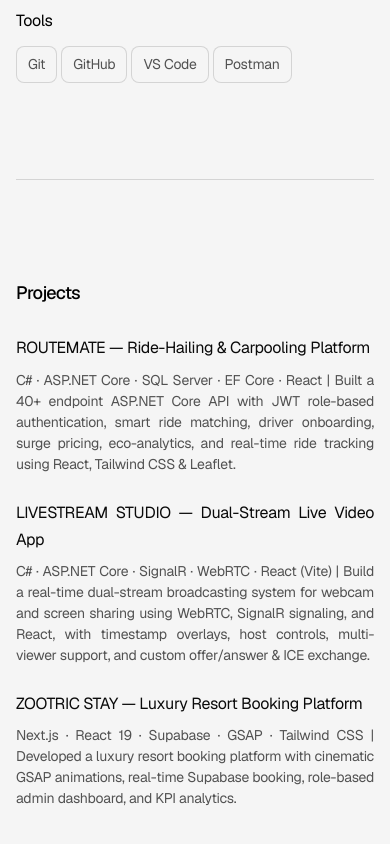
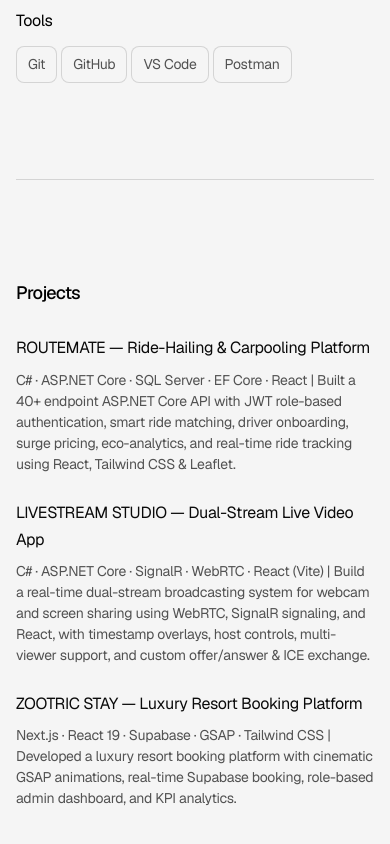
Before and after one commit to abouthashir/portfolio, a React (Vite) app: page / in a window 390 px wide. Shown: the part 1703-2547 px from the top of the page. Built offline with nearby package versions, Linux system fonts and the light colour scheme.

Commit message:
Improve Projects readability on mobile

```diff
--- a/src/components/Projects.tsx
+++ b/src/components/Projects.tsx
@@ -26,8 +26,8 @@
             <div className="flex flex-col gap-6 md:w-3/5">
                 {projects.map((project) => (
                     <article key={project.title} className="flex flex-col gap-2">
-                        <h3 className="text-base text-justify text-title">{project.title}</h3>
-                        <p className="text-sm text-justify text-muted">{project.description}</p>
+                        <h3 className="text-base text-title md:text-justify">{project.title}</h3>
+                        <p className="text-sm text-muted md:text-justify">{project.description}</p>
                     </article>
                 ))}
             </div>
```
